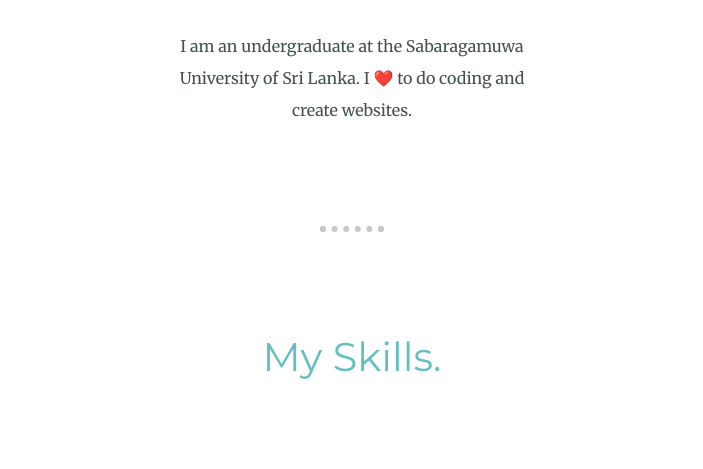
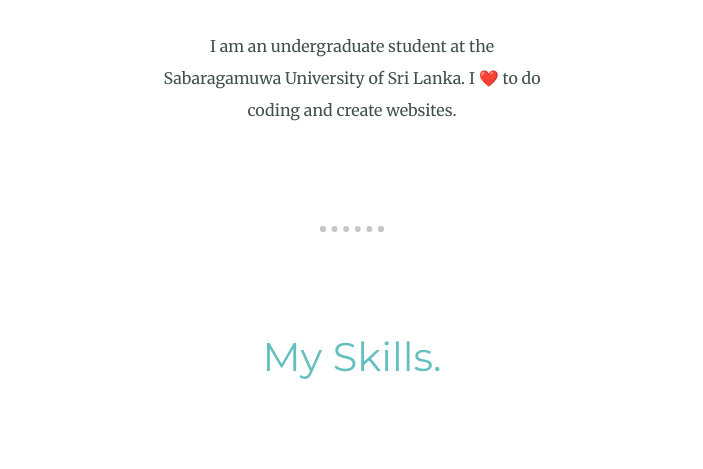
Before and after one commit to lakshanM98/LakshanMaduka, a plain HTML site: page index.html in a window 1280 px wide. Shown: the part 1101-1570 px from the top of the page, without its empty margins (288-991 px from the left). Drawn offline with Linux system fonts and the light colour scheme.

Commit message:
change html 2

```diff
--- a/index.html
+++ b/index.html
@@ -25,7 +25,7 @@
         <div class="profile">
           <img src="images/MyPro2.png" alt="madhuka.png" class="profilepic">
           <h2>Hello.</h2>
-          <p class="hello-p">I am an undergraduate at the Sabaragamuwa University of Sri Lanka. I ❤️ to do coding and create websites.</p>
+          <p class="hello-p">I am an undergraduate student at the Sabaragamuwa University of Sri Lanka. I ❤️ to do coding and create websites.</p>
         </div>
         <hr>
         <div class="skills">
```
